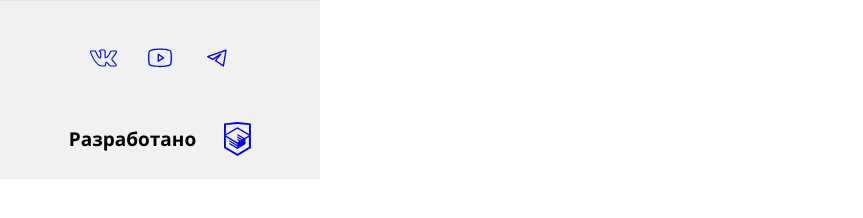
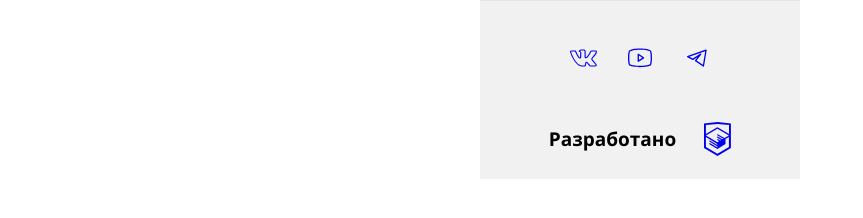
Before and after one commit to htmlacademy-adaptive/1491425-mishka-27, a plain HTML site: page source/index.html in a window 1280 px wide. Shown: the whole page, without its empty margins (0-863 px from the left). Drawn offline with nearby package versions, Linux system fonts and the light colour scheme; files that its build step writes are made by us from their sources.

Commit message:
Добавляет стили для классов пэйдж__центеринг и пэйдж__футер-позишион

```diff
--- a/source/less/blocks/page.less
+++ b/source/less/blocks/page.less
@@ -12,6 +12,16 @@
 
 }
 
-.page__position {
+.page__centering {
   margin: auto;
 }
+
+.page__position-footer {
+  position: relative;
+}
+
+.page__position-footer::after {
+  content: "";
+  position: absolute;
+  top: 99px;
+}
```
